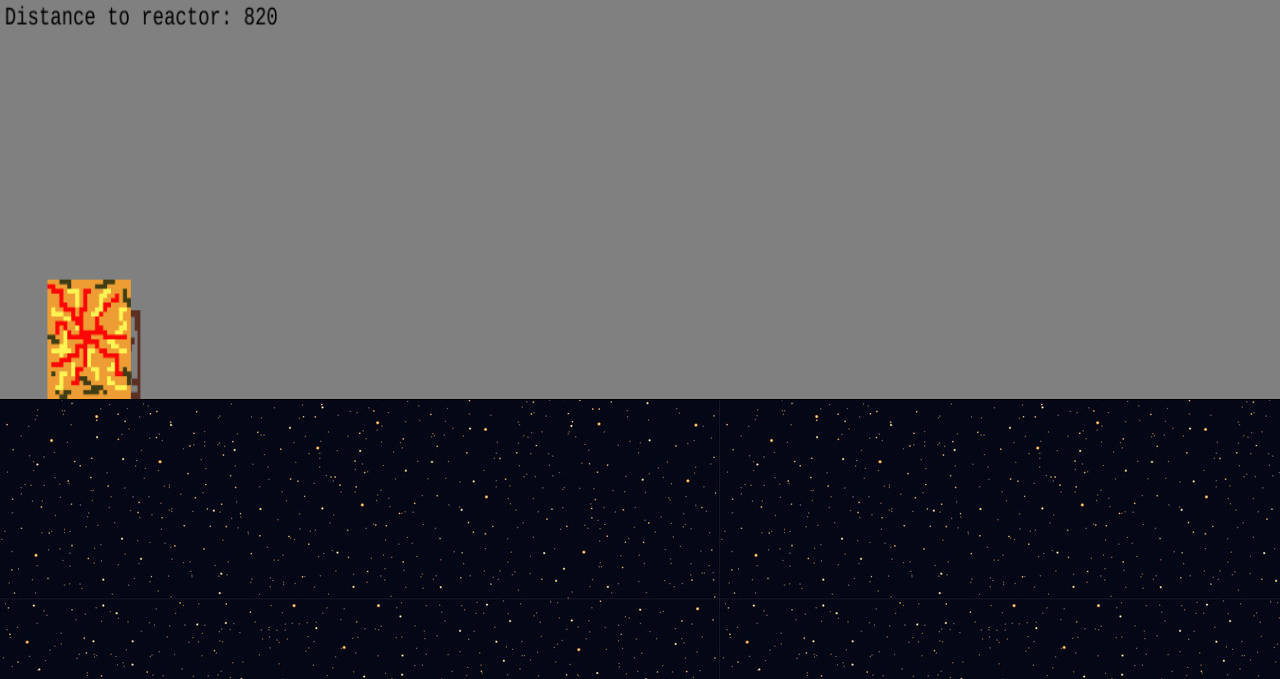
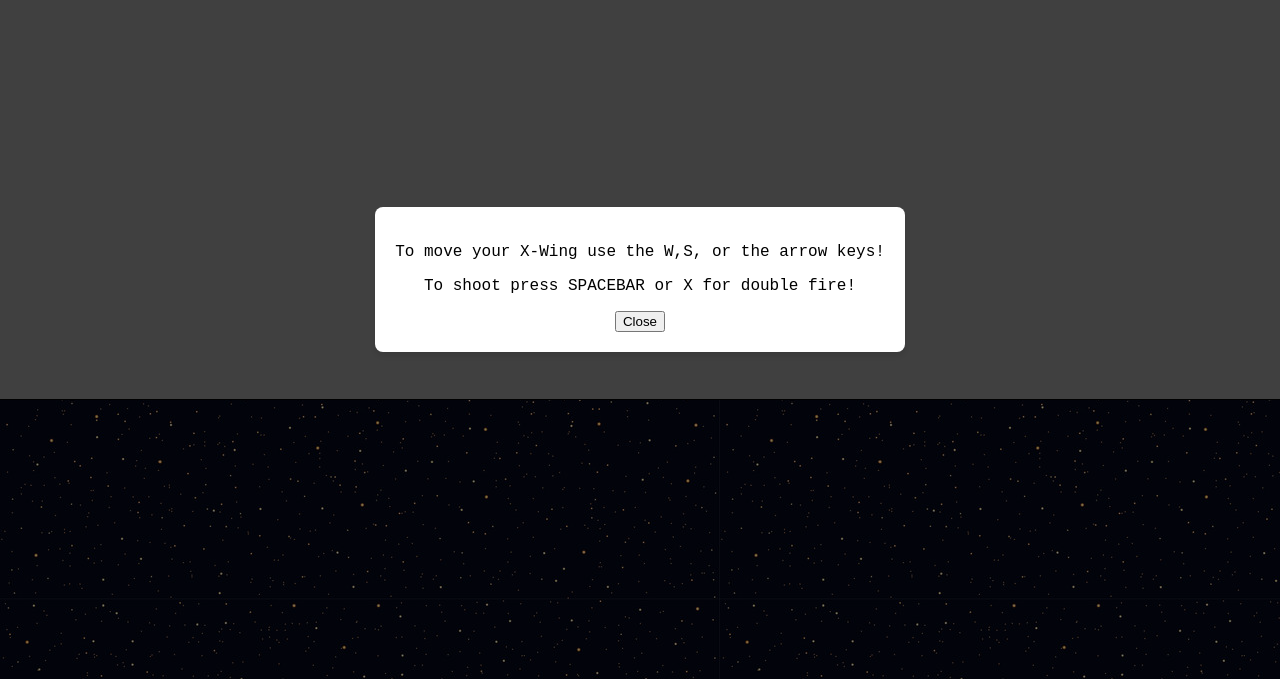
Before and after one commit to ExtremeMalmz/Trench-Run-Game, a plain HTML site: page game/index.html in a window 1280 px wide. Shown: the part 121-800 px from the top of the page. Drawn offline with Linux system fonts and the light colour scheme.

Commit message:
Added tutorial

```diff
--- a/game/index.html
+++ b/game/index.html
@@ -9,6 +9,15 @@
     </head>
     <body>
         <h1>Trench Run</h1>
+
+        <div id="popup-container" class="hidden">
+            <div id="popup-box">
+              <p>To move your X-Wing use the W,S, or the arrow keys!</p>
+              <p>To shoot press SPACEBAR or X for double fire!</p>
+              <button id="close-popup" onclick="closeTutorial()">Close</button>
+            </div>
+          </div>
+
         <canvas id="board"></canvas>
         <div id="mobile-buttons">
             <button class="triangle-button" id="button1">Up</button>
--- a/game/trenchRun.css
+++ b/game/trenchRun.css
@@ -89,3 +89,33 @@ canvas {
     }
 
 }
+
+
+/* Fullscreen semi-transparent background */
+#popup-container {
+    position: fixed;
+    top: 0;
+    left: 0;
+    width: 100%;
+    height: 100%;
+    background-color: rgba(0, 0, 0, 0.5); /* Semi-transparent background */
+    display: flex;
+    justify-content: center; /* Center horizontally */
+    align-items: center;    /* Center vertically */
+    z-index: 1000;          /* Ensure it appears on top */
+  }
+
+  /* Popup box */
+  #popup-box {
+    background: white;
+    padding: 20px;
+    border-radius: 8px;
+    box-shadow: 0 4px 6px rgba(0, 0, 0, 0.1);
+    text-align: center;
+    min-width: 300px;
+  }
+
+  /* Hidden state */
+  .hidden {
+    display: none;
+  }
--- a/game/trenchRun.js
+++ b/game/trenchRun.js
@@ -63,8 +63,19 @@ let laser = {
 
 //places the reactor
 let placedReactor = false;
+let completedTutorial = false;
 
 window.onload = function() {
+    if(completedTutorial == true){
+
+    }
+    else{
+
+    }
+
+}
+
+function startGame(){
     board = document.getElementById("board");
     board.height = boardHeight;
     board.width = boardWidth;
@@ -436,3 +447,15 @@ document.addEventListener('DOMContentLoaded', () => {
         });
     }
 });
+
+
+
+
+function closeTutorial(){
+    console.log("yo");
+
+    const popupContainer = document.getElementById('popup-container');
+    popupContainer.style.display = 'none';
+
+    startGame();
+}
```
